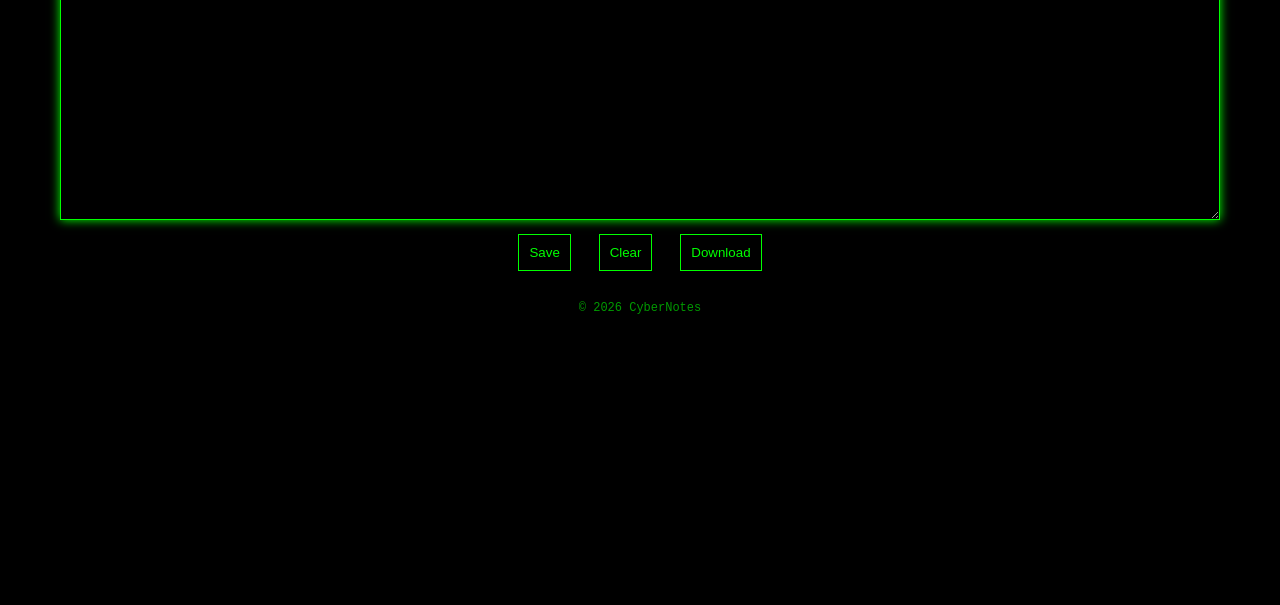
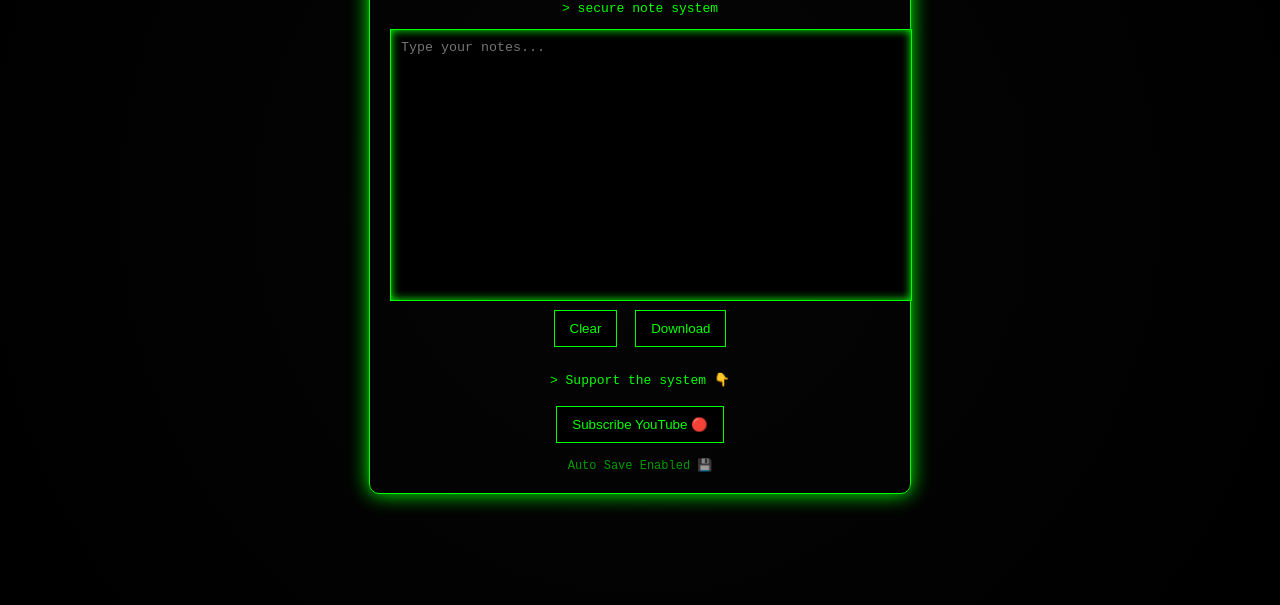
Before and after one commit to Skthisara/cybernotes, a plain HTML site: page index.html in a window 1280 px wide. Shown: the part 195-800 px from the top of the page. Drawn offline with Linux system fonts and the light colour scheme.

Commit message:
Update index.html

```diff
--- a/index.html
+++ b/index.html
@@ -4,18 +4,27 @@
 <meta charset="UTF-8">
 <meta name="viewport" content="width=device-width, initial-scale=1.0">
 
-<title>CyberNotes - Hacker Style Notepad</title>
-
-<!-- SEO -->
-<meta name="description" content="CyberNotes - Free hacker style online notepad to save your notes easily.">
-<meta name="keywords" content="notepad, hacker notes, online notes, cyber notes">
-<meta name="author" content="CyberNotes">
+<title>CyberNotes</title>
 
 <style>
 body {
-    background: black;
+    margin: 0;
+    background: radial-gradient(circle at center, #050505, #000000);
     color: #00ff00;
     font-family: monospace;
+    display: flex;
+    justify-content: center;
+    align-items: center;
+    height: 100vh;
+}
+
+.container {
+    width: 90%;
+    max-width: 500px;
+    padding: 20px;
+    border: 1px solid #00ff00;
+    border-radius: 10px;
+    box-shadow: 0 0 20px #00ff00;
     text-align: center;
 }
 
@@ -24,32 +33,35 @@ h1 {
 }
 
 textarea {
-    width: 90%;
-    height: 300px;
+    width: 100%;
+    height: 250px;
     background: black;
     color: #00ff00;
     border: 1px solid #00ff00;
     padding: 10px;
     outline: none;
-    box-shadow: 0 0 10px #00ff00;
+    resize: none;
+    box-shadow: inset 0 0 10px #00ff00;
 }
 
 button {
-    margin: 10px;
-    padding: 10px;
+    margin: 5px;
+    padding: 10px 15px;
     background: black;
     color: #00ff00;
     border: 1px solid #00ff00;
     cursor: pointer;
+    transition: 0.3s;
 }
 
 button:hover {
     background: #00ff00;
     color: black;
+    box-shadow: 0 0 10px #00ff00;
 }
 
 footer {
-    margin-top: 20px;
+    margin-top: 10px;
     font-size: 12px;
     opacity: 0.6;
 }
@@ -58,18 +70,55 @@ footer {
 
 <body>
 
-<h1>CYBER NOTES SYSTEM</h1>
+<div class="container">
+    <h1>CYBER NOTES</h1>
+    <p>> secure note system</p>
 
-<p>> Secure. Fast. Hidden.</p>
+    <textarea id="note" placeholder="Type your notes..."></textarea>
 
-<textarea id="note" placeholder="Type your secret notes..."></textarea><br>
+    <div>
+        <button onclick="clearNote()">Clear</button>
+        <button onclick="downloadNote()">Download</button>
+    </div>
 
-<button onclick="saveNote()">Save</button>
-<button onclick="clearNote()">Clear</button>
-<button onclick="downloadNote()">Download</button>
+    <!-- YouTube Section -->
+    <div style="margin-top:20px;">
+        <p>> Support the system 👇</p>
+        <a href="https://www.youtube.com/@heartbeatslk3" target="_blank">
+            <button>Subscribe YouTube 🔴</button>
+        </a>
+    </div>
 
-<footer>© 2026 CyberNotes</footer>
+    <footer>Auto Save Enabled 💾</footer>
+</div>
 
 <script>
-// load saved note
-window.onload = func
+// Load
+window.onload = function() {
+    document.getElementById("note").value = localStorage.getItem("note") || "";
+}
+
+// Auto Save
+document.getElementById("note").addEventListener("input", function() {
+    localStorage.setItem("note", this.value);
+});
+
+// Clear
+function clearNote() {
+    document.getElementById("note").value = "";
+    localStorage.removeItem("note");
+}
+
+// Download
+function downloadNote() {
+    let text = document.getElementById("note").value;
+    let blob = new Blob([text], { type: "text/plain" });
+    let a = document.createElement("a");
+    a.href = URL.createObjectURL(blob);
+    a.download = "cybernotes.txt";
+    a.click();
+}
+</script>
+
+</body>
+</html>
```
